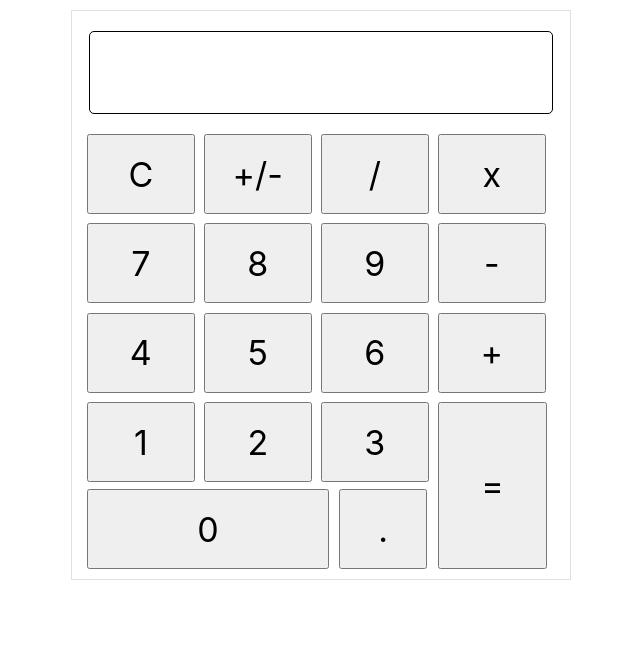
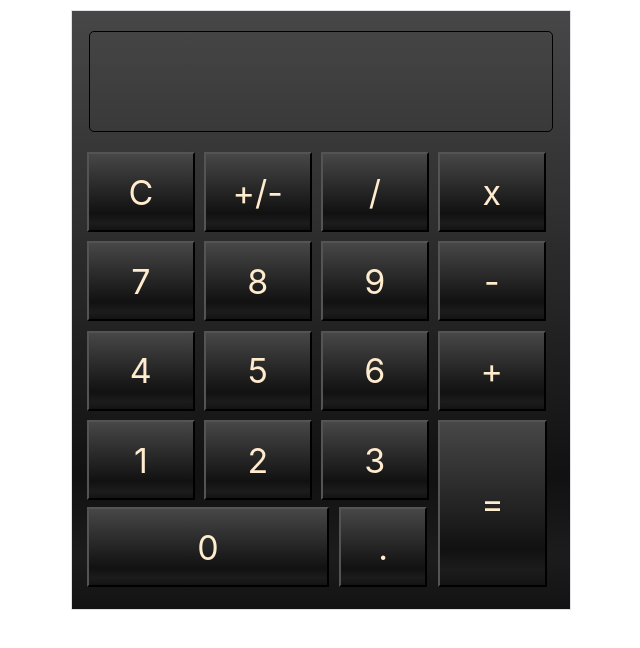
Before and after one commit to gabrielcan/proyecto_calculadora, a plain HTML site: page index.html in a window 1280 px wide. Shown: the whole page, without its empty margins (319-959 px from the left). Drawn offline with nearby package versions, Linux system fonts and the light colour scheme.

Commit message:
se cambia color y se agrega stylo input tel

```diff
--- a/css/estilo_mio.css
+++ b/css/estilo_mio.css
@@ -1,17 +1,55 @@
 .visor{
     width: 99%;
-    height: 83px;
+    height: 101px;
     border: 1px solid black;
-
     border-radius: 5px;
     margin: 20px auto;
 }
+
 .cont{
     width: 500px;
-    height: 570px;
+    height: 600px;
     margin-top: 10px;
 }
+    .gradientColor {
+        background: rgba(76, 76, 76, 1);
+        background: -moz-linear-gradient(top, rgba(76, 76, 76, 1) 0%, rgba(71, 71, 71, 1) 0%, rgba(17, 17, 17, 1) 78%, rgba(28, 28, 28, 1) 91%, rgba(19, 19, 19, 1) 100%);
+        background: -webkit-gradient(left top, left bottom, color-stop(0%, rgba(76, 76, 76, 1)), color-stop(0%, rgba(71, 71, 71, 1)), color-stop(78%, rgba(17, 17, 17, 1)), color-stop(91%, rgba(28, 28, 28, 1)), color-stop(100%, rgba(19, 19, 19, 1)));
+        background: -webkit-linear-gradient(top, rgba(76, 76, 76, 1) 0%, rgba(71, 71, 71, 1) 0%, rgba(17, 17, 17, 1) 78%, rgba(28, 28, 28, 1) 91%, rgba(19, 19, 19, 1) 100%);
+        background: -o-linear-gradient(top, rgba(76, 76, 76, 1) 0%, rgba(71, 71, 71, 1) 0%, rgba(17, 17, 17, 1) 78%, rgba(28, 28, 28, 1) 91%, rgba(19, 19, 19, 1) 100%);
+        background: -ms-linear-gradient(top, rgba(76, 76, 76, 1) 0%, rgba(71, 71, 71, 1) 0%, rgba(17, 17, 17, 1) 78%, rgba(28, 28, 28, 1) 91%, rgba(19, 19, 19, 1) 100%);
+        background: linear-gradient(to bottom, rgba(76, 76, 76, 1) 0%, rgba(71, 71, 71, 1) 0%, rgba(17, 17, 17, 1) 78%, rgba(28, 28, 28, 1) 91%, rgba(19, 19, 19, 1) 100%);
+        filter: progid:DXImageTransform.Microsoft.gradient( startColorstr='#4c4c4c', endColorstr='#131313', GradientType=0);
+      }
 
+input[type="button"]{
+color: blanchedalmond;
+
+    background: rgba(76, 76, 76, 1);
+    background: -moz-linear-gradient(top, rgba(76, 76, 76, 1) 0%, rgba(71, 71, 71, 1) 0%, rgba(17, 17, 17, 1) 78%, rgba(28, 28, 28, 1) 91%, rgba(19, 19, 19, 1) 100%);
+    background: -webkit-gradient(left top, left bottom, color-stop(0%, rgba(76, 76, 76, 1)), color-stop(0%, rgba(71, 71, 71, 1)), color-stop(78%, rgba(17, 17, 17, 1)), color-stop(91%, rgba(28, 28, 28, 1)), color-stop(100%, rgba(19, 19, 19, 1)));
+    background: -webkit-linear-gradient(top, rgba(76, 76, 76, 1) 0%, rgba(71, 71, 71, 1) 0%, rgba(17, 17, 17, 1) 78%, rgba(28, 28, 28, 1) 91%, rgba(19, 19, 19, 1) 100%);
+    background: -o-linear-gradient(top, rgba(76, 76, 76, 1) 0%, rgba(71, 71, 71, 1) 0%, rgba(17, 17, 17, 1) 78%, rgba(28, 28, 28, 1) 91%, rgba(19, 19, 19, 1) 100%);
+    background: -ms-linear-gradient(top, rgba(76, 76, 76, 1) 0%, rgba(71, 71, 71, 1) 0%, rgba(17, 17, 17, 1) 78%, rgba(28, 28, 28, 1) 91%, rgba(19, 19, 19, 1) 100%);
+    background: linear-gradient(to bottom, rgba(76, 76, 76, 1) 0%, rgba(71, 71, 71, 1) 0%, rgba(17, 17, 17, 1) 78%, rgba(28, 28, 28, 1) 91%, rgba(19, 19, 19, 1) 100%);
+    filter: progid:DXImageTransform.Microsoft.gradient( startColorstr='#4c4c4c', endColorstr='#131313', GradientType=0);
+}
+
+/* input[type="tel"]{
+    width: 100%;
+    font-size: 50px;
+    overflow: hidden;
+    color: blanchedalmond;
+
+        background: rgba(76, 76, 76, 1);
+        background: -moz-linear-gradient(top, rgba(76, 76, 76, 1) 0%, rgba(71, 71, 71, 1) 0%, rgba(17, 17, 17, 1) 78%, rgba(28, 28, 28, 1) 91%, rgba(19, 19, 19, 1) 100%);
+        background: -webkit-gradient(left top, left bottom, color-stop(0%, rgba(76, 76, 76, 1)), color-stop(0%, rgba(71, 71, 71, 1)), color-stop(78%, rgba(17, 17, 17, 1)), color-stop(91%, rgba(28, 28, 28, 1)), color-stop(100%, rgba(19, 19, 19, 1)));
+        background: -webkit-linear-gradient(top, rgba(76, 76, 76, 1) 0%, rgba(71, 71, 71, 1) 0%, rgba(17, 17, 17, 1) 78%, rgba(28, 28, 28, 1) 91%, rgba(19, 19, 19, 1) 100%);
+        background: -o-linear-gradient(top, rgba(76, 76, 76, 1) 0%, rgba(71, 71, 71, 1) 0%, rgba(17, 17, 17, 1) 78%, rgba(28, 28, 28, 1) 91%, rgba(19, 19, 19, 1) 100%);
+        background: -ms-linear-gradient(top, rgba(76, 76, 76, 1) 0%, rgba(71, 71, 71, 1) 0%, rgba(17, 17, 17, 1) 78%, rgba(28, 28, 28, 1) 91%, rgba(19, 19, 19, 1) 100%);
+        background: linear-gradient(to bottom, rgba(76, 76, 76, 1) 0%, rgba(71, 71, 71, 1) 0%, rgba(17, 17, 17, 1) 78%, rgba(28, 28, 28, 1) 91%, rgba(19, 19, 19, 1) 100%);
+        filter: progid:DXImageTransform.Microsoft.gradient( startColorstr='#4c4c4c', endColorstr='#131313', GradientType=0);
+    } */
 .botom_cuadrado{
     width: 40%;
     padding: 0%;
--- a/index.html
+++ b/index.html
@@ -10,8 +10,8 @@
 </head>
 <body>
     <div>
-        <div class="container border d-flex align-items-center flex-column cont ">
-            <div class="row visor"></div>
+        <div class="container border d-flex align-items-center flex-column cont gradientColor">
+            <div class="row visor"> </div>
 
                 <div class="row d-flex fila_num justify-content-around align-items-around">
                     <div class="col-3 botom_cuadrado"><input class="botom_num" type="button" value="C"></div>
```
